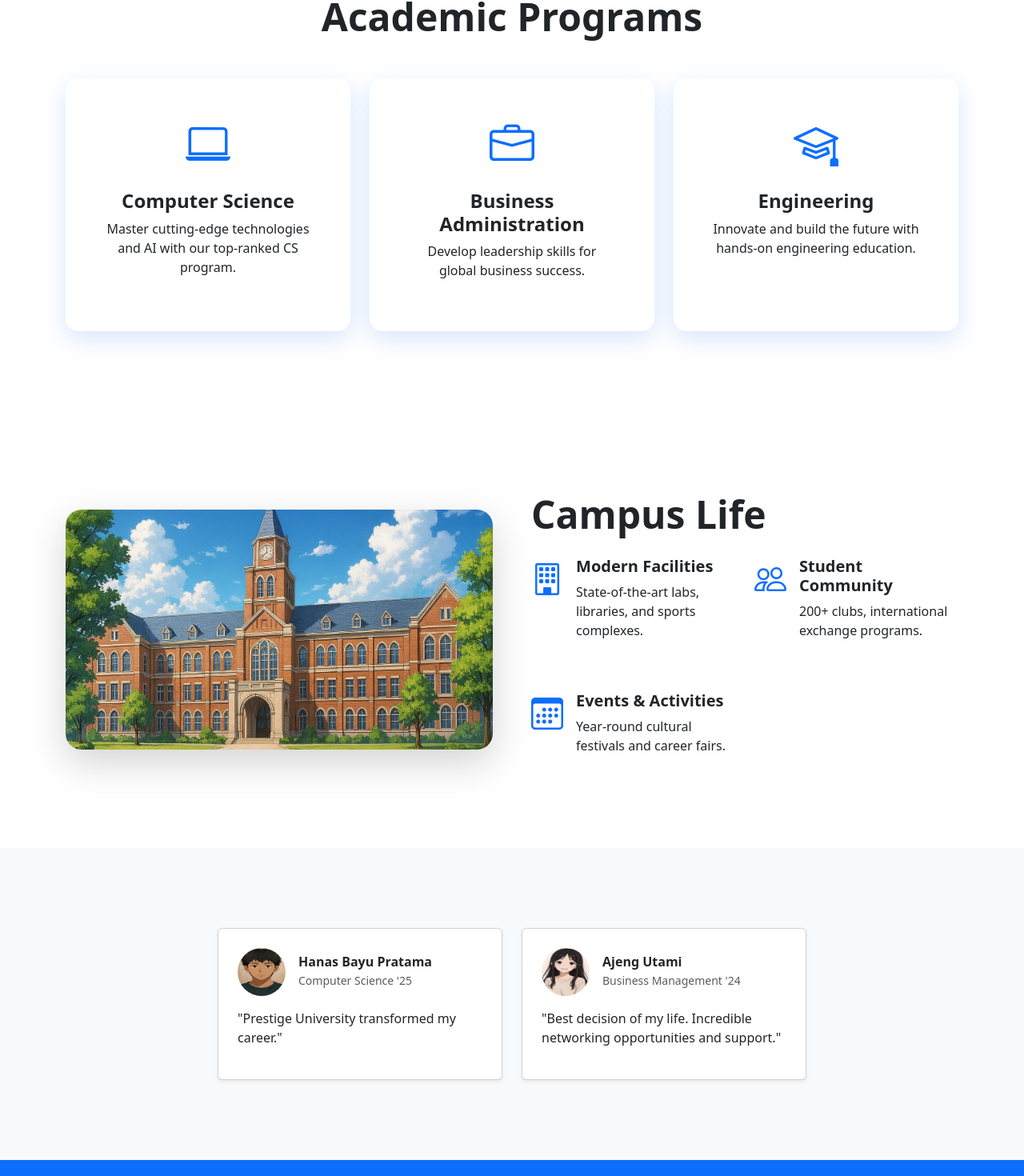
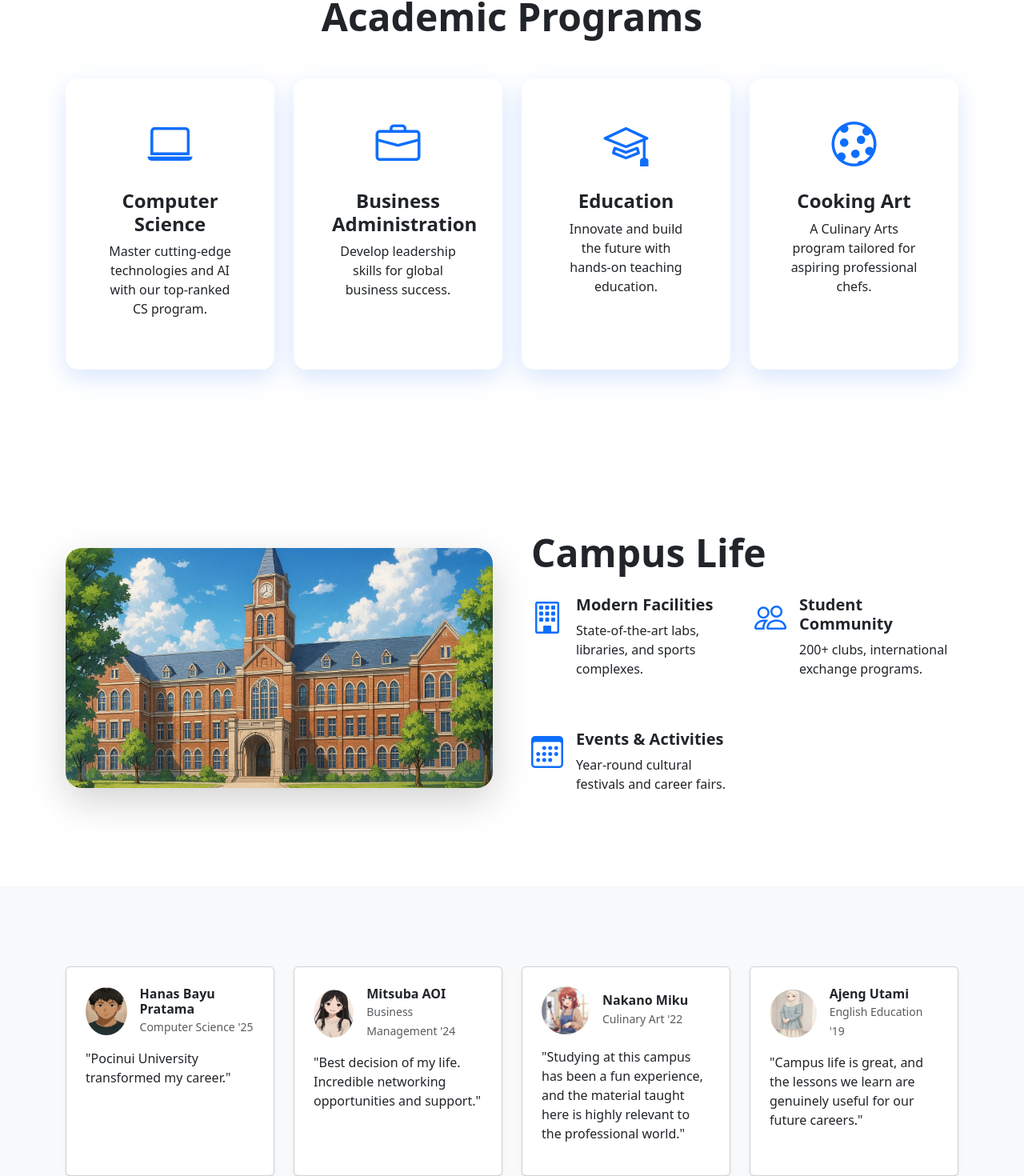
Before and after one commit to hanasoke/university, a React (Vite) app: page / in a window 1280 px wide. Shown: the part 1188-2658 px from the top of the page at 80% size. Built offline with nearby package versions, Linux system fonts and the light colour scheme; data requests are answered from the project's data file.

Commit message:
finishing pocinui university website

```diff
--- a/db.json
+++ b/db.json
@@ -15,8 +15,14 @@
     {
       "id": 3,
       "icon": "bi-mortarboard",
-      "title": "Engineering",
-      "description": "Innovate and build the future with hands-on engineering education."
+      "title": "Education",
+      "description": "Innovate and build the future with hands-on teaching education."
+    },
+    {
+      "id": 4,
+      "icon": "bi-cookie",
+      "title": "Cooking Art",
+      "description": "A Culinary Arts program tailored for aspiring professional chefs."
     }
   ],
   "testimonials": [
@@ -24,14 +30,26 @@
       "id": 1,
       "name": "Hanas Bayu Pratama",
       "major": "Computer Science '25",
-      "message": "Prestige University transformed my career.",
+      "message": "Pocinui University transformed my career.",
       "avatar": "/img/profile-1.jpg"
     },{
       "id": 2,
-      "name": "Ajeng Utami",
+      "name": "Mitsuba AOI",
       "major": "Business Management '24",
       "message": "Best decision of my life. Incredible networking opportunities and support.",
       "avatar": "/img/profile-2.jpg"
+    }, {
+      "id": 3,
+      "name": "Nakano Miku",
+      "major": "Culinary Art '22",
+      "message": "Studying at this campus has been a fun experience, and the material taught here is highly relevant to the professional world.",
+      "avatar": "/img/profile-3.jpg"
+    }, {
+      "id": 4,
+      "name": "Ajeng Utami",
+      "major": "English Education '19",
+      "message": "Campus life is great, and the lessons we learn are genuinely useful for our future careers.",
+      "avatar": "/img/profile-4.jpg"
     }
   ]
 }
--- a/src/components/home/Programs.jsx
+++ b/src/components/home/Programs.jsx
@@ -21,7 +21,7 @@ export default function Programs() {
 
         <div className="row g-4">
           {programs.map(program => (
-            <div className="col-lg-4 col-md-6" key={program.id}>
+            <div className="col-lg-3 col-md-6" key={program.id}>
               <div className="feature-card h-100 p-5 text-center rounded-4">
                 <i
                   className={`bi ${program.icon} display-4 text-primary mb-4 d-block`}
--- a/src/components/home/Testimonials.jsx
+++ b/src/components/home/Testimonials.jsx
@@ -18,7 +18,7 @@ export default function Testimonials() {
       <div className="container">
         <div className="row g-4 justify-content-center">
           {testimonials.map(t => (
-            <div className="col-lg-4 col-md-6" key={t.id}>
+            <div className="col-lg-3 col-md-6" key={t.id}>
               <div className="card testimonial-card p-4 shadow-sm h-100">
                 <div className="d-flex align-items-center mb-3">
                   <img
--- a/src/components/layouts/Navbar.jsx
+++ b/src/components/layouts/Navbar.jsx
@@ -2,7 +2,7 @@ export default function Navbar() {
   return (
     <nav className="navbar navbar-expand-lg navbar-light fixed-top shadow-sm">
       <div className="container">
-        <a className="navbar-brand fw-bold fs-3 text-dark" href="#">
+        <a className="navbar-brand fw-bold fs-3 text-warning" href="#">
           Pocinui University
         </a>
 
```
Also changed, not shown: public/img/db.json (deleted, +0 -25 lines), public/img/profile-3.jpg (added), public/img/profile-4.jpg (added).
